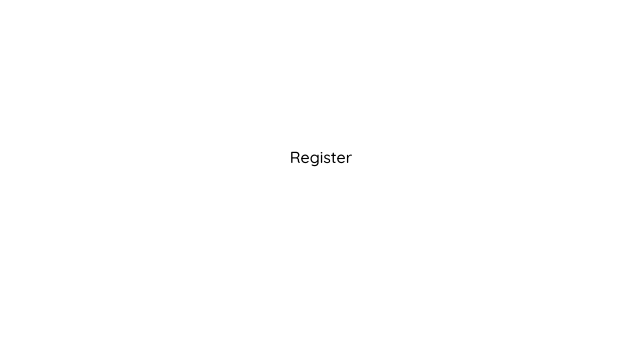
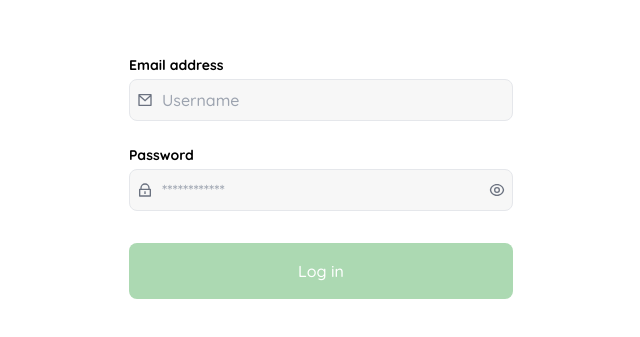
Before and after one commit to johnpablo7/yard-sale, a React (Vite) app: page /registro in a window 1280 px wide. Shown: the part 243-580 px from the top of the page, without its empty margins (319-959 px from the left). Built offline with nearby package versions, Linux system fonts and the light colour scheme.

Commit message:
added register

```diff
--- a/src/pages/auth/ForgetPassword.jsx
+++ /dev/null
@@ -1,3 +0,0 @@
-export const ForgetPassword = () => {
-  return <div>ForgetPassword</div>;
-};
--- a/src/pages/auth/Login.jsx
+++ b/src/pages/auth/Login.jsx
@@ -1,35 +1,35 @@
 import { useState } from "react";
-import { RiEyeLine, RiEyeOffLine, RiLockLine } from "react-icons/ri";
+import {
+  RiEyeLine,
+  RiEyeOffLine,
+  RiLockLine,
+  RiMailLine,
+} from "react-icons/ri";
+import { Link } from "react-router-dom";
 import { toast } from "react-toastify";
-// import { RiMailLine } from "react-icons/ri";
 import logoYard from "../../../public/assets/logos/logo_yard_sale.svg";
 
 export const Login = () => {
-  const [showPasswordFirst, setShowPasswordFirst] = useState(false);
-  const [showPasswordSecond, setShowPasswordSecond] = useState(false);
-  // const [email, setEmail] = useState("");
-  const [passwordFirst, setPasswordFirst] = useState("");
-  const [passwordSecond, setPasswordSecond] = useState("");
+  const [showPassword, setShowPassword] = useState(false);
+  const [email, setEmail] = useState("");
+  const [password, setPassword] = useState("");
 
-  const handleShowPasswordFirst = () => {
-    setShowPasswordFirst(!showPasswordFirst);
-  };
-  const handleShowPasswordSecond = () => {
-    setShowPasswordSecond(!showPasswordSecond);
+  const handleShowPassword = () => {
+    setShowPassword(!showPassword);
   };
 
   const handleSubmit = (e) => {
     e.preventDefault();
-    // console.log(password); // ,email)
+    // console.log(password, email);
 
-    if ([passwordFirst, passwordSecond].includes("")) {
+    if ([password, email].includes("")) {
       toast.error("Todos los campos son obligatorios", {
         theme: "dark",
       });
       return;
     }
 
-    if (passwordFirst.length < 6 || passwordSecond.length < 6) {
+    if (password.length < 6) {
       toast.warning("El password debe contener al menos 6 caracteres", {
         theme: "dark",
       });
@@ -45,71 +45,58 @@ export const Login = () => {
       <img
         src={logoYard}
         alt="logo_yard_sale"
-        className="mx-auto w-36 lg:hidden"
+        className="mx-auto w-52 lg:hidden mt-24"
       />
-      <h1 className="text-lg font-bold text-center mt-16">
-        Create a new password
-      </h1>
-      <p className="text-lg text-app-silver mt-2">
-        Enter a new password for your account
-      </p>
 
       <form onSubmit={handleSubmit} className="flex flex-col">
-        <label className="text-sm font-bold mb-1 mt-10">Password</label>
+        <label className="text-sm font-bold mb-1 mt-10">Email address</label>
+        <div className="relative mb-6">
+          <RiMailLine className="absolute left-2 top-1/2 -translate-y-1/2 text-gray-500" />
+          <input
+            type="email"
+            className="bg-app-alabaster w-full rounded-lg py-2 px-8 outline-none border border-gray-200"
+            placeholder="Username"
+            value={email}
+            onChange={(e) => setEmail(e.target.value)}
+          />
+        </div>
+        <label className="text-sm font-bold mb-1">Password</label>
         <div className="relative mb-6">
           <RiLockLine className="absolute left-2 top-1/2 -translate-y-1/2 text-gray-500" />
-          {/* Si Tuvieramos el e-mail aqui abajo pondriamos el value y el onChange */}
           <input
-            type={showPasswordFirst ? "text" : "password"}
+            type={showPassword ? "text" : "password"}
             className="bg-app-alabaster w-full rounded-lg py-2 px-8 outline-none border border-gray-200"
             placeholder="************"
-            value={passwordSecond}
-            onChange={(e) => setPasswordSecond(e.target.value)}
-            // value={email}
-            // onChange={(e) => setEmail(e.target.value)}
+            value={password}
+            onChange={(e) => setPassword(e.target.value)}
           />
-
-          {showPasswordFirst ? (
+          {showPassword ? (
             <RiEyeOffLine
-              onClick={handleShowPasswordFirst}
+              onClick={handleShowPassword}
               className="absolute right-2 top-1/2 -translate-y-1/2 text-gray-500 hover:cursor-pointer"
             />
           ) : (
             <RiEyeLine
-              onClick={handleShowPasswordFirst}
-              className="absolute right-2 top-1/2 -translate-y-1/2 text-gray-500 hover:cursor-pointer"
-            />
-          )}
-        </div>
-        <label className="text-sm font-bold mb-1">Re-enter password</label>
-        <div className="relative mb-6">
-          <RiLockLine className="absolute left-2 top-1/2 -translate-y-1/2 text-gray-500" />
-          <input
-            type={showPasswordSecond ? "text" : "password"}
-            className="bg-app-alabaster w-full rounded-lg py-2 px-8 outline-none border border-gray-200"
-            placeholder="************"
-            value={passwordFirst}
-            onChange={(e) => setPasswordFirst(e.target.value)}
-          />
-          {showPasswordSecond ? (
-            <RiEyeOffLine
-              onClick={handleShowPasswordSecond}
-              className="absolute right-2 top-1/2 -translate-y-1/2 text-gray-500 hover:cursor-pointer"
-            />
-          ) : (
-            <RiEyeLine
-              onClick={handleShowPasswordSecond}
+              onClick={handleShowPassword}
               className="absolute right-2 top-1/2 -translate-y-1/2 text-gray-500 hover:cursor-pointer"
             />
           )}
         </div>
         <div>
-          {/* <button className="bg-app-green text-white w-full rounded-lg py-2 mt-2 hover:scale-105 transition-all"> */}
-          <button className="bg-app-green text-white w-full rounded-lg py-4 mt-2 hover:bg-green-800 transition-colors">
-            Confirm
+          {/* <button className="bg-app-green text-white w-full rounded-lg py-2 my-7 hover:scale-105 transition-all"> */}
+          <button className="bg-app-green text-white w-full rounded-lg py-4 my-4 hover:bg-green-700 transition-colors">
+            Log in
           </button>
         </div>
       </form>
+      <div className="text-app-green text-center text-sm mb-24">
+        <Link to="recuperacion-password/:slug">Forgot my password</Link>
+      </div>
+      <div>
+        <button className=" text-app-green w-full rounded-lg py-4 hover:bg-green-700 hover:text-app-white transition-colors outline-none border border-app-green">
+          <Link to="registro">Sign up</Link>
+        </button>
+      </div>
     </div>
   );
 };
--- /dev/null
+++ b/src/pages/auth/NewPassword.jsx
@@ -0,0 +1,109 @@
+import { useState } from "react";
+import { RiEyeLine, RiEyeOffLine, RiLockLine } from "react-icons/ri";
+import { toast } from "react-toastify";
+import logoYard from "../../../public/assets/logos/logo_yard_sale.svg";
+
+export const NewPassword = () => {
+  const [showPasswordFirst, setShowPasswordFirst] = useState(false);
+  const [showPasswordSecond, setShowPasswordSecond] = useState(false);
+  const [passwordFirst, setPasswordFirst] = useState("");
+  const [passwordSecond, setPasswordSecond] = useState("");
+
+  const handleShowPasswordFirst = () => {
+    setShowPasswordFirst(!showPasswordFirst);
+  };
+  const handleShowPasswordSecond = () => {
+    setShowPasswordSecond(!showPasswordSecond);
+  };
+
+  const handleSubmit = (e) => {
+    e.preventDefault();
+    // console.log(passwordFirst,passwordSecond);
+
+    if ([passwordFirst, passwordSecond].includes("")) {
+      toast.error("Todos los campos son obligatorios", {
+        theme: "dark",
+      });
+      return;
+    }
+
+    if (passwordFirst.length < 6 || passwordSecond.length < 6) {
+      toast.warning("El password debe contener al menos 6 caracteres", {
+        theme: "dark",
+      });
+      return;
+    }
+
+    console.log("Toda la funcionalidad del nuevo password");
+  };
+
+  return (
+    <div className="md:w-96 w-full">
+      <img
+        src={logoYard}
+        alt="logo_yard_sale"
+        className="mx-auto w-36 lg:hidden"
+      />
+      <h1 className="text-lg font-bold text-center mt-16">
+        Create a new password
+      </h1>
+      <p className="text-lg text-app-silver mt-2">
+        Enter a new password for your account
+      </p>
+
+      <form onSubmit={handleSubmit} className="flex flex-col">
+        <label className="text-sm font-bold mb-1 mt-10">Password</label>
+        <div className="relative mb-6">
+          <RiLockLine className="absolute left-2 top-1/2 -translate-y-1/2 text-gray-500" />
+          <input
+            type={showPasswordFirst ? "text" : "password"}
+            className="bg-app-alabaster w-full rounded-lg py-2 px-8 outline-none border border-gray-200"
+            placeholder="************"
+            value={passwordSecond}
+            onChange={(e) => setPasswordSecond(e.target.value)}
+          />
+
+          {showPasswordFirst ? (
+            <RiEyeOffLine
+              onClick={handleShowPasswordFirst}
+              className="absolute right-2 top-1/2 -translate-y-1/2 text-gray-500 hover:cursor-pointer"
+            />
+          ) : (
+            <RiEyeLine
+              onClick={handleShowPasswordFirst}
+              className="absolute right-2 top-1/2 -translate-y-1/2 text-gray-500 hover:cursor-pointer"
+            />
+          )}
+        </div>
+        <label className="text-sm font-bold mb-1">Re-enter password</label>
+        <div className="relative mb-6">
+          <RiLockLine className="absolute left-2 top-1/2 -translate-y-1/2 text-gray-500" />
+          <input
+            type={showPasswordSecond ? "text" : "password"}
+            className="bg-app-alabaster w-full rounded-lg py-2 px-8 outline-none border border-gray-200"
+            placeholder="************"
+            value={passwordFirst}
+            onChange={(e) => setPasswordFirst(e.target.value)}
+          />
+          {showPasswordSecond ? (
+            <RiEyeOffLine
+              onClick={handleShowPasswordSecond}
+              className="absolute right-2 top-1/2 -translate-y-1/2 text-gray-500 hover:cursor-pointer"
+            />
+          ) : (
+            <RiEyeLine
+              onClick={handleShowPasswordSecond}
+              className="absolute right-2 top-1/2 -translate-y-1/2 text-gray-500 hover:cursor-pointer"
+            />
+          )}
+        </div>
+        <div>
+          {/* <button className="bg-app-green text-white w-full rounded-lg py-2 mt-2 hover:scale-105 transition-all"> */}
+          <button className="bg-app-green text-white w-full rounded-lg py-4 mt-2 hover:bg-green-800 transition-colors">
+            Confirm
+          </button>
+        </div>
+      </form>
+    </div>
+  );
+};
--- /dev/null
+++ b/src/pages/auth/RecoveryPassword.jsx
@@ -0,0 +1,3 @@
+export const RecoveryPassword = () => {
+  return <div>Recovery Password</div>;
+};
--- a/src/pages/auth/Register.jsx
+++ b/src/pages/auth/Register.jsx
@@ -1,3 +1,93 @@
+import { useState } from "react";
+import {
+  RiEyeLine,
+  RiEyeOffLine,
+  RiLockLine,
+  RiMailLine,
+} from "react-icons/ri";
+import { toast } from "react-toastify";
+import logoYard from "../../../public/assets/logos/logo_yard_sale.svg";
+
 export const Register = () => {
-  return <div>Register</div>;
+  const [showPassword, setShowPassword] = useState(false);
+  const [email, setEmail] = useState("");
+  const [password, setPassword] = useState("");
+
+  const handleShowPassword = () => {
+    setShowPassword(!showPassword);
+  };
+
+  const handleSubmit = (e) => {
+    e.preventDefault();
+    // console.log(password, email);
+
+    if ([password, email].includes("")) {
+      toast.error("Todos los campos son obligatorios", {
+        theme: "dark",
+      });
+      return;
+    }
+
+    if (password.length < 6) {
+      toast.warning("El password debe contener al menos 6 caracteres", {
+        theme: "dark",
+      });
+      return;
+    }
+
+    console.log("Toda la funcionalidad de login");
+  };
+
+  return (
+    // Aqui va un p-5 que lo tiene el AuthLayout para todos los formularios o paginas.
+    <div className="md:w-96 w-full">
+      <img
+        src={logoYard}
+        alt="logo_yard_sale"
+        className="mx-auto w-52 lg:hidden"
+      />
+
+      <form onSubmit={handleSubmit} className="flex flex-col">
+        <label className="text-sm font-bold mb-1 mt-10">Email address</label>
+        <div className="relative mb-6">
+          <RiMailLine className="absolute left-2 top-1/2 -translate-y-1/2 text-gray-500" />
+          <input
+            type="email"
+            className="bg-app-alabaster w-full rounded-lg py-2 px-8 outline-none border border-gray-200"
+            placeholder="Username"
+            value={email}
+            onChange={(e) => setEmail(e.target.value)}
+          />
+        </div>
+        <label className="text-sm font-bold mb-1">Password</label>
+        <div className="relative mb-6">
+          <RiLockLine className="absolute left-2 top-1/2 -translate-y-1/2 text-gray-500" />
+          <input
+            type={showPassword ? "text" : "password"}
+            className="bg-app-alabaster w-full rounded-lg py-2 px-8 outline-none border border-gray-200"
+            placeholder="************"
+            value={password}
+            onChange={(e) => setPassword(e.target.value)}
+          />
+          {showPassword ? (
+            <RiEyeOffLine
+              onClick={handleShowPassword}
+              className="absolute right-2 top-1/2 -translate-y-1/2 text-gray-500 hover:cursor-pointer"
+            />
+          ) : (
+            <RiEyeLine
+              onClick={handleShowPassword}
+              className="absolute right-2 top-1/2 -translate-y-1/2 text-gray-500 hover:cursor-pointer"
+            />
+          )}
+        </div>
+        <div>
+          {/* <button className="bg-app-green text-white w-full rounded-lg py-2 mt-2 hover:scale-105 transition-all"> */}
+          <button className="bg-app-green text-white w-full rounded-lg py-4 mt-2 hover:bg-green-800 transition-colors">
+            Log in
+          </button>
+        </div>
+      </form>
+    </div>
+  );
 };
```
Also changed, not shown: src/App.jsx (+5 -5 lines).
